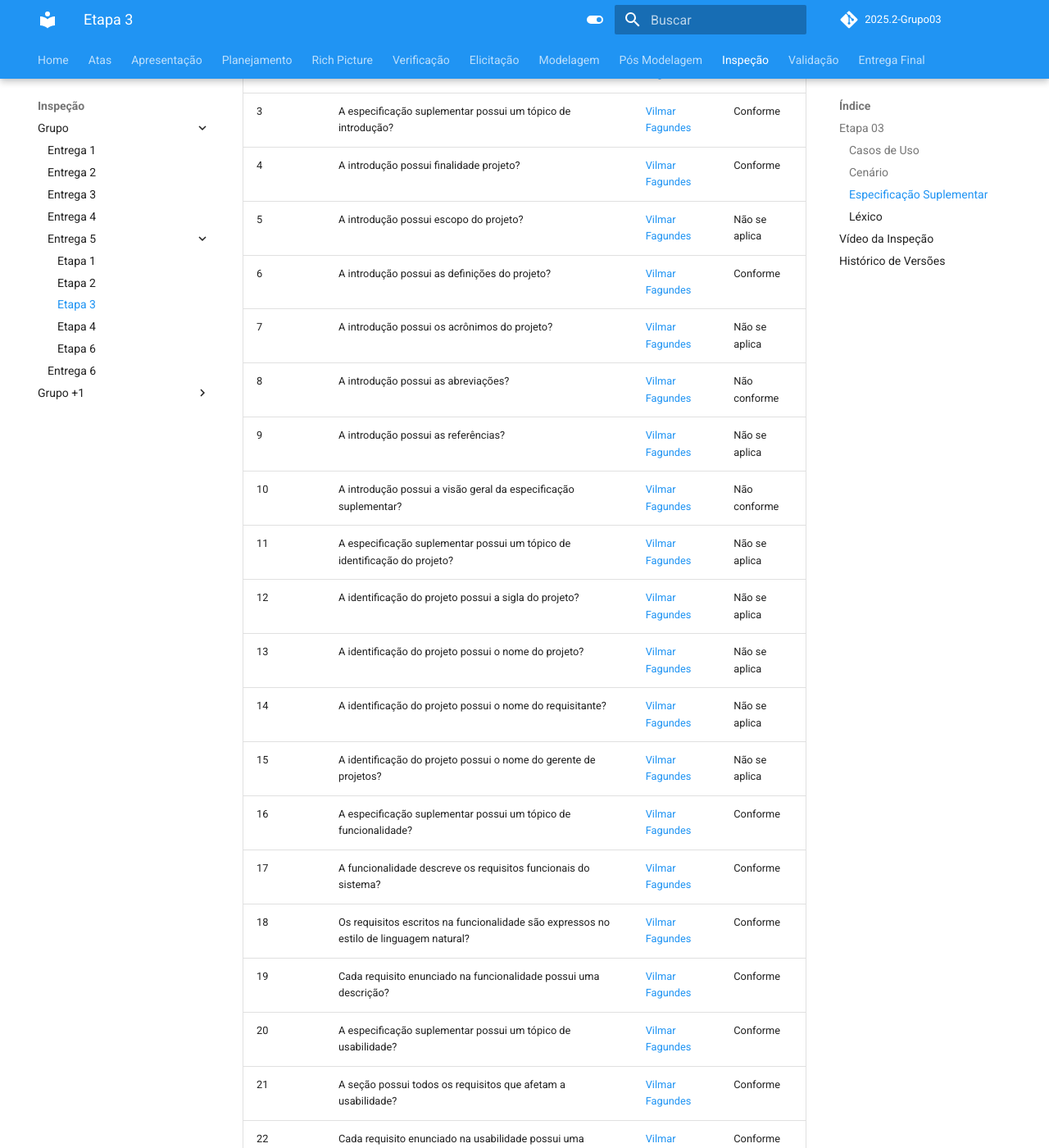
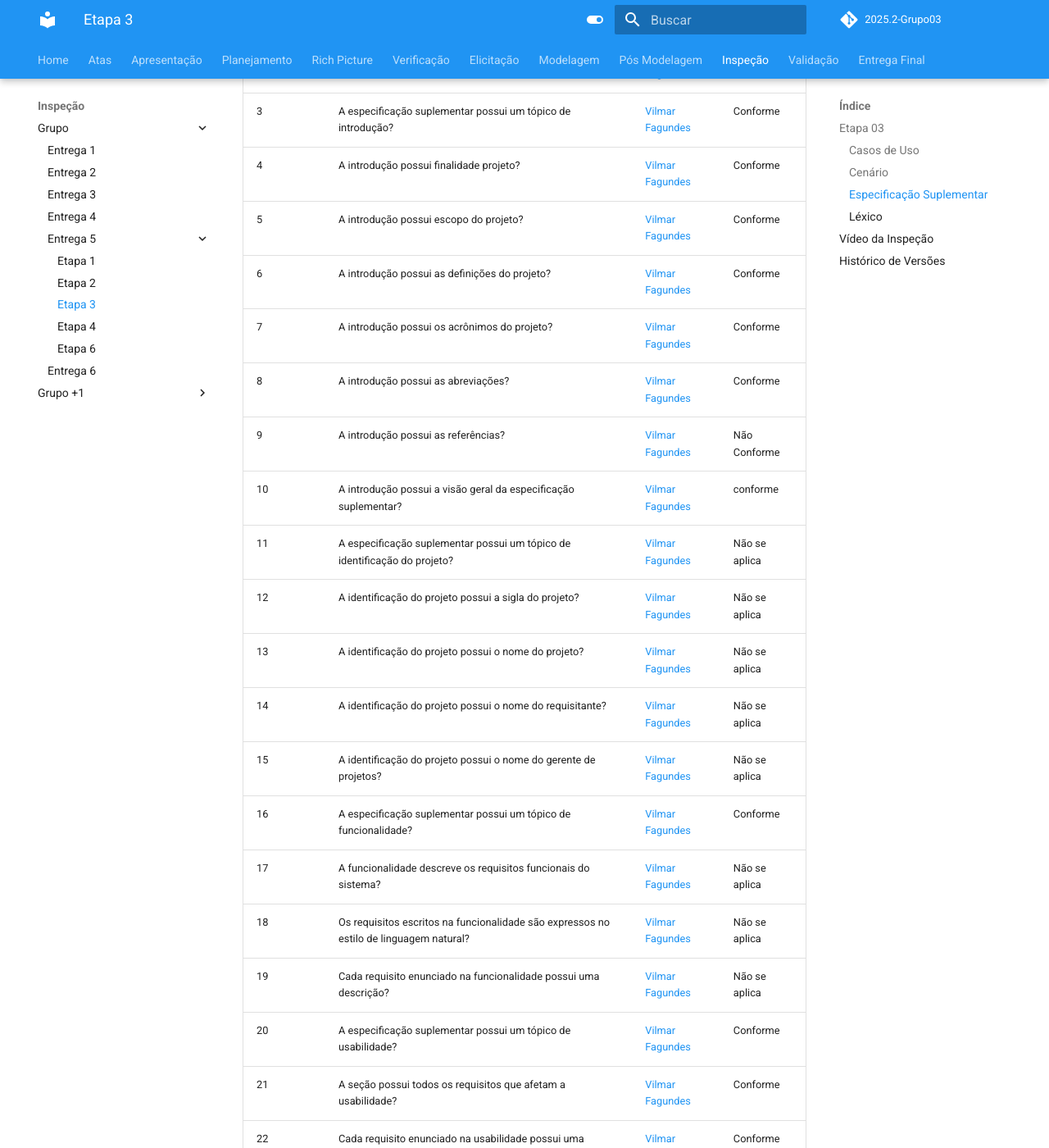
Before and after one commit to Requisitos-de-Software/2025.2-Grupo03, an MkDocs documentation site: the page built from docs/Inspeção/inspeção5_grupo_3.md, in a window 1280 px wide and 1400 px high, scrolled down 3887 px. Shown: the whole window at 82% size. Built offline with MkDocs 1.6.1 and Material for MkDocs 9.7.7, drawn with Linux system fonts in a browser that asks for light colours; comment, search, counter and statistics services are not loaded; some of the changed text lies outside the part shown.

Commit message:
Update compliance status for various items

```diff
--- a/docs/Inspeção/inspeção5_grupo_3.md
+++ b/docs/Inspeção/inspeção5_grupo_3.md
@@ -82,21 +82,21 @@ Documento baseado na lista de verificação feita pelo nosso grupo, podendo ser
 | 2  | A especificação suplementar possui um sumário? | [Vilmar Fagundes](https://github.com/VilmarFagundes) | Conforme |
 | 3  | A especificação suplementar possui um tópico de introdução? | [Vilmar Fagundes](https://github.com/VilmarFagundes) | Conforme |
 | 4  | A introdução possui finalidade projeto? | [Vilmar Fagundes](https://github.com/VilmarFagundes) | Conforme |
-| 5  | A introdução possui escopo do projeto? | [Vilmar Fagundes](https://github.com/VilmarFagundes) | Não se aplica |
+| 5  | A introdução possui escopo do projeto? | [Vilmar Fagundes](https://github.com/VilmarFagundes) | Conforme |
 | 6  | A introdução possui as definições do projeto? | [Vilmar Fagundes](https://github.com/VilmarFagundes) | Conforme |
-| 7  | A introdução possui os acrônimos do projeto? | [Vilmar Fagundes](https://github.com/VilmarFagundes) | Não se aplica |
-| 8  | A introdução possui as abreviações? | [Vilmar Fagundes](https://github.com/VilmarFagundes) | Não conforme |
-| 9  | A introdução possui as referências? | [Vilmar Fagundes](https://github.com/VilmarFagundes) | Não se aplica |
-| 10 | A introdução possui a visão geral da especificação suplementar? | [Vilmar Fagundes](https://github.com/VilmarFagundes) | Não conforme |
+| 7  | A introdução possui os acrônimos do projeto? | [Vilmar Fagundes](https://github.com/VilmarFagundes) | Conforme |
+| 8  | A introdução possui as abreviações? | [Vilmar Fagundes](https://github.com/VilmarFagundes) | Conforme |
+| 9  | A introdução possui as referências? | [Vilmar Fagundes](https://github.com/VilmarFagundes) | Não Conforme |
+| 10 | A introdução possui a visão geral da especificação suplementar? | [Vilmar Fagundes](https://github.com/VilmarFagundes) | conforme |
 | 11 | A especificação suplementar possui um tópico de identificação do projeto? | [Vilmar Fagundes](https://github.com/VilmarFagundes) | Não se aplica |
 | 12 | A identificação do projeto possui a sigla do projeto? | [Vilmar Fagundes](https://github.com/VilmarFagundes) | Não se aplica |
 | 13 | A identificação do projeto possui o nome do projeto? | [Vilmar Fagundes](https://github.com/VilmarFagundes) | Não se aplica |
 | 14 | A identificação do projeto possui o nome do requisitante? | [Vilmar Fagundes](https://github.com/VilmarFagundes) | Não se aplica |
 | 15 | A identificação do projeto possui o nome do gerente de projetos? | [Vilmar Fagundes](https://github.com/VilmarFagundes) | Não se aplica |
 | 16 | A especificação suplementar possui um tópico de funcionalidade? | [Vilmar Fagundes](https://github.com/VilmarFagundes) | Conforme |
-| 17 | A funcionalidade descreve os requisitos funcionais do sistema? | [Vilmar Fagundes](https://github.com/VilmarFagundes) | Conforme |
-| 18 | Os requisitos escritos na funcionalidade são expressos no estilo de linguagem natural? | [Vilmar Fagundes](https://github.com/VilmarFagundes) | Conforme |
-| 19 | Cada requisito enunciado na funcionalidade possui uma descrição? | [Vilmar Fagundes](https://github.com/VilmarFagundes) | Conforme |
+| 17 | A funcionalidade descreve os requisitos funcionais do sistema? | [Vilmar Fagundes](https://github.com/VilmarFagundes) | Não se aplica |
+| 18 | Os requisitos escritos na funcionalidade são expressos no estilo de linguagem natural? | [Vilmar Fagundes](https://github.com/VilmarFagundes) | Não se aplica |
+| 19 | Cada requisito enunciado na funcionalidade possui uma descrição? | [Vilmar Fagundes](https://github.com/VilmarFagundes) | Não se aplica |
 | 20 | A especificação suplementar possui um tópico de usabilidade? | [Vilmar Fagundes](https://github.com/VilmarFagundes) | Conforme |
 | 21 | A seção possui todos os requisitos que afetam a usabilidade? | [Vilmar Fagundes](https://github.com/VilmarFagundes) | Conforme |
 | 22 | Cada requisito enunciado na usabilidade possui uma descrição? | [Vilmar Fagundes](https://github.com/VilmarFagundes) | Conforme |
@@ -131,9 +131,9 @@ Documento baseado na lista de verificação feita pelo nosso grupo, podendo ser
 | 51 | A seção de requisitos de licenciamento define todos os requisitos de imposição de licenciamento? | [Vilmar Fagundes](https://github.com/VilmarFagundes) | Não se aplica |
 | 52 | A seção de requisitos de licenciamento define todos os requisitos de restrição de utilização que serão exibidos pelo software? | [Vilmar Fagundes](https://github.com/VilmarFagundes) | Não se aplica |
 | 53 | A especificação suplementar possui um tópico de Anexos? | [Vilmar Fagundes](https://github.com/VilmarFagundes) | Não conforme |
-| 54 | No tópico de anexos, foram adicionados documentos que fazem parte do presente artefato (atas de reunião, cronograma, etc)? | [Vilmar Fagundes](https://github.com/VilmarFagundes) | Não conforme |
+| 54 | No tópico de anexos, foram adicionados documentos que fazem parte do presente artefato (atas de reunião, cronograma, etc)? | [Vilmar Fagundes](https://github.com/VilmarFagundes) | Não se aplica |
 | 55 | A especificação suplementar possui um tópico de referências? | [Vilmar Fagundes](https://github.com/VilmarFagundes) | Conforme |
-| 56 | A especificação suplementar possui um tópico de Aprovações? | [Vilmar Fagundes](https://github.com/VilmarFagundes) | Não se aplica |
+| 56 | A especificação suplementar possui um tópico de Aprovações? | [Vilmar Fagundes](https://github.com/VilmarFagundes) | Não conforme |
 
 <div align="center"><strong>Autoria de <a href="https://github.com/TiagoTeixeira-2005">Tiago Lemes</a></strong></div>
 
```
Also changed, not shown: other parts of docs/Inspeção/inspeção5_grupo_3.md (+5 -5 lines).
